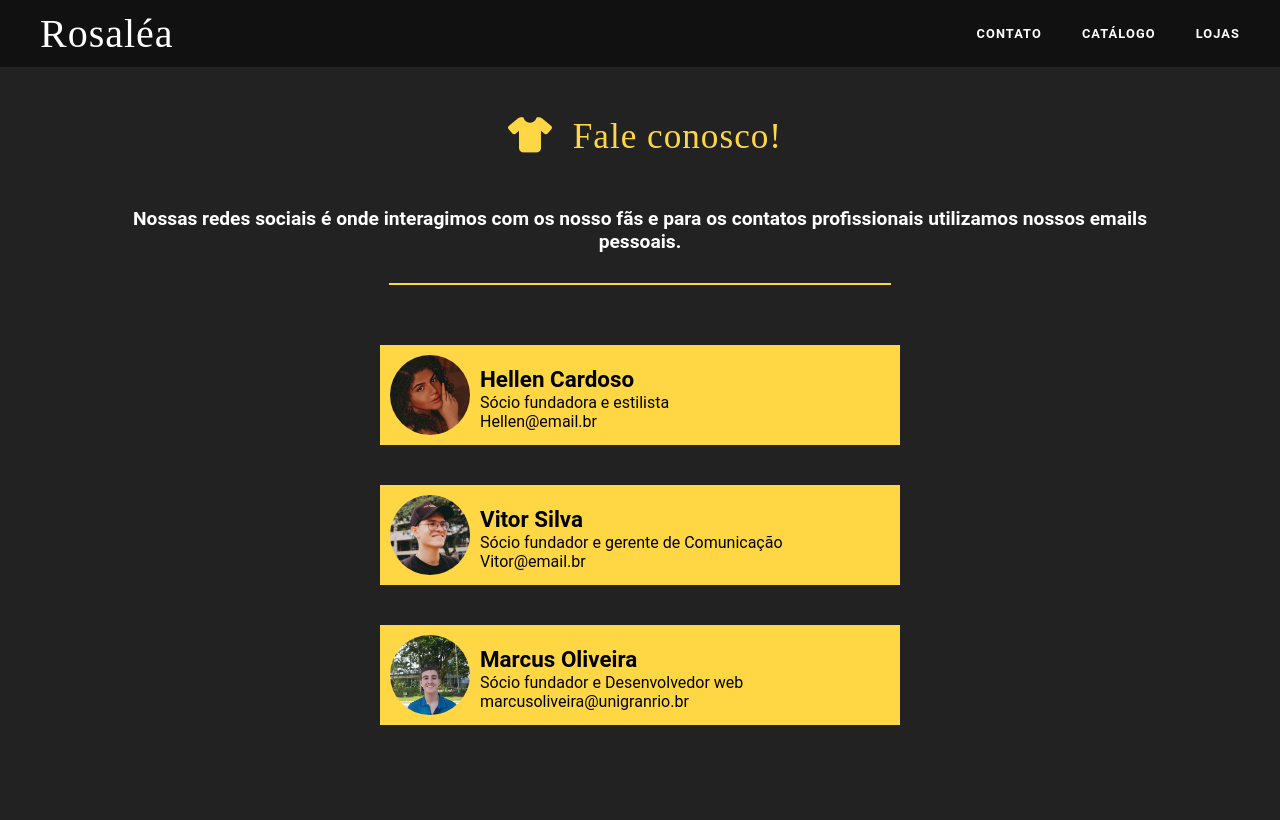
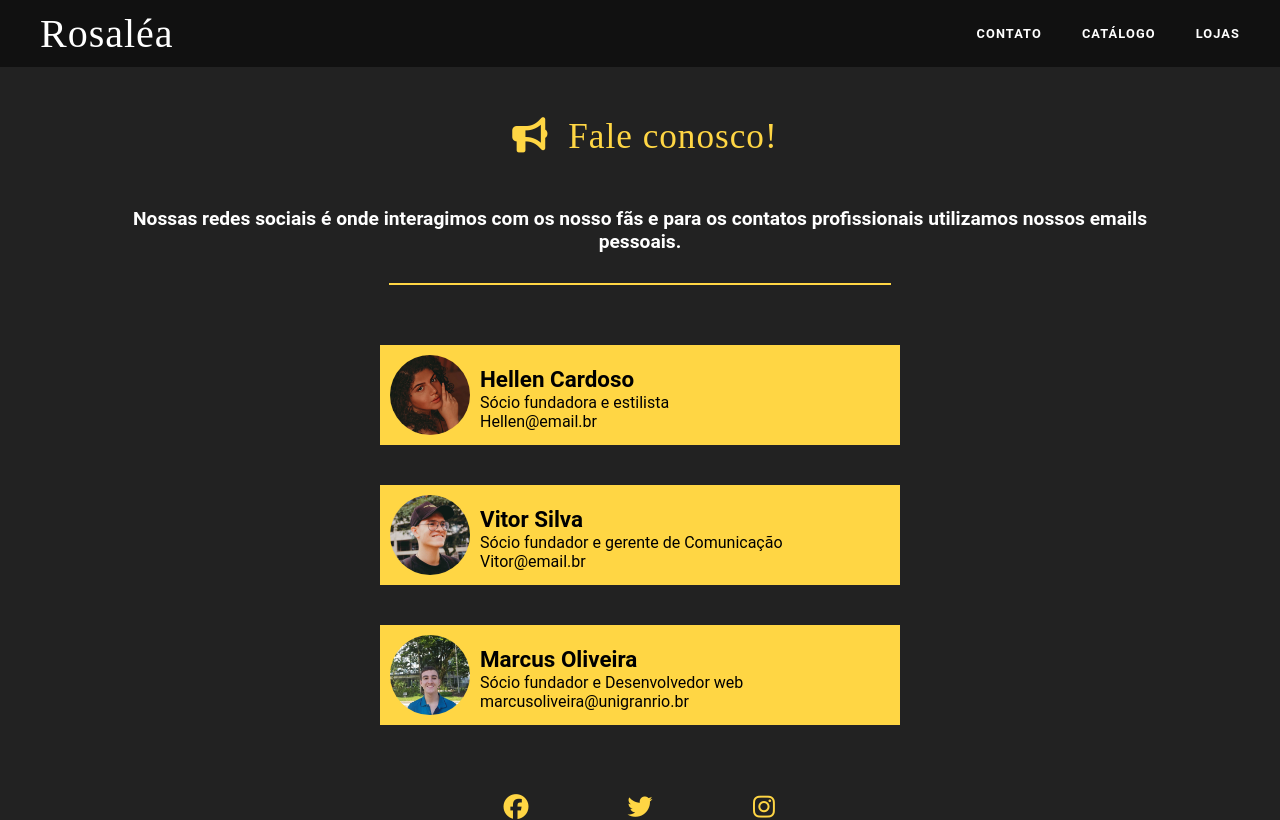
Before and after one commit to mvgoliveira/Rosalea, a plain HTML site: page Contato.html in a window 1280 px wide. Drawn offline with Linux system fonts and the light colour scheme.

Commit message:
added social media in "Contato" page

```diff
--- a/Contato.html
+++ b/Contato.html
@@ -21,7 +21,7 @@
 
         <div class="Contato">
             <h1>
-                <i class="fas fa-tshirt"></i>
+                <i class="fas fa-bullhorn"></i>
                 Fale conosco!
             </h1>
             <h2>Nossas redes sociais é onde interagimos com os nosso fãs e para os contatos profissionais utilizamos nossos emails pessoais.</h2>
@@ -56,6 +56,12 @@
                     </div>
                 </article>
             </section>
+
+            <section class="RedesSociais">
+                <a href="#"><i class="fab fa-facebook"></i></a>
+                <a href="#"><i class="fab fa-twitter"></i></a>
+                <a href="#"><i class="fab fa-instagram"></i></a>
+            </section>
         </div>
     </body>
 
--- a/css/Contato.css
+++ b/css/Contato.css
@@ -122,3 +122,13 @@ header h1::after {
     flex-direction: column;
     padding-left: 10px;
 }
+
+.RedesSociais {
+    margin-top: 50px;
+}
+
+.RedesSociais i{
+    color: rgb(255, 214, 68);
+    font-size: 25px;
+    width: 100px;
+}
```
